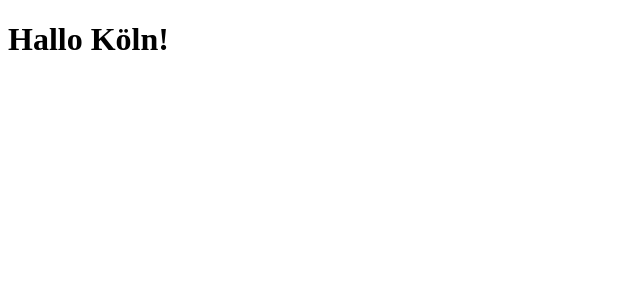
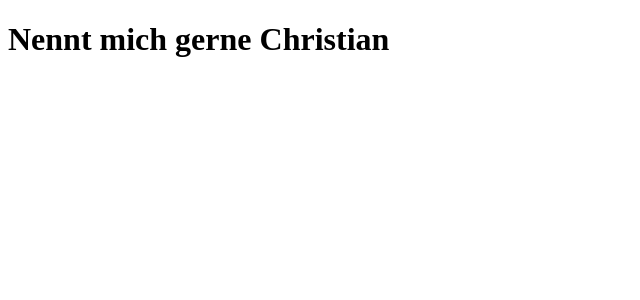
Before and after one commit to SuoraGmbH/react-camp-2023-12, a React (Vite) app: page / in a window 1280 px wide. Shown: the top 300 px of the page, without its empty margins (0-640 px from the left). Built offline with nearby package versions, Linux system fonts and the light colour scheme.

Commit message:
Add App Component

```diff
--- /dev/null
+++ b/src/App.tsx
@@ -0,0 +1,3 @@
+export default function App() {
+  return <h1>Nennt mich gerne Christian</h1>;
+}
--- a/src/index.tsx
+++ b/src/index.tsx
@@ -1,4 +1,5 @@
 import ReactDOM from "react-dom";
+import App from "./App.tsx";
 
-const element = <h1>Hallo Köln!</h1>;
+const element = <App />;
 ReactDOM.render(element, document.getElementById("root"));
```
